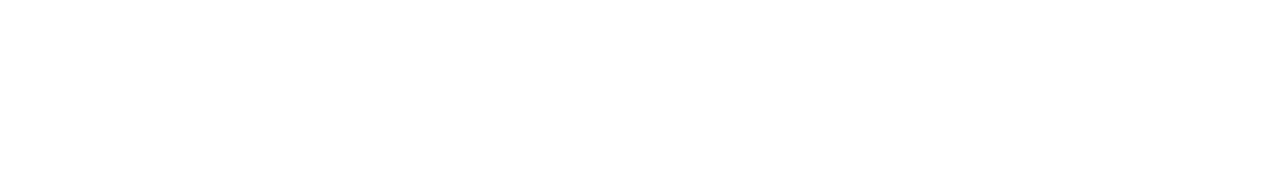
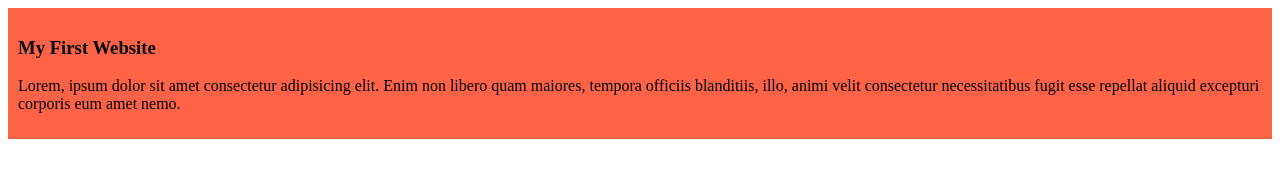
Before and after one commit to Shad-Hassan/First_github_repo, a plain HTML site: page index.html in a window 1280 px wide. Drawn offline with Linux system fonts and the light colour scheme.

Commit message:
added the first blog

```diff
--- /dev/null
+++ b/Styles/indexblog.css
@@ -0,0 +1,4 @@
+div{
+    background-color: tomato;
+    padding: 10px;
+}
--- a/index.html
+++ b/index.html
@@ -4,8 +4,12 @@
     <meta charset="UTF-8">
     <meta name="viewport" content="width=device-width, initial-scale=1.0">
     <title>My first Github Repo</title>
+    <link rel="stylesheet" href="Styles/indexblog.css">
 </head>
 <body>
-
+    <div>
+        <h3>My First Website</h3>
+        <p>Lorem, ipsum dolor sit amet consectetur adipisicing elit. Enim non libero quam maiores, tempora officiis blanditiis, illo, animi velit consectetur necessitatibus fugit esse repellat aliquid excepturi corporis eum amet nemo.</p>
+    </div>
 </body>
 </html>
```
